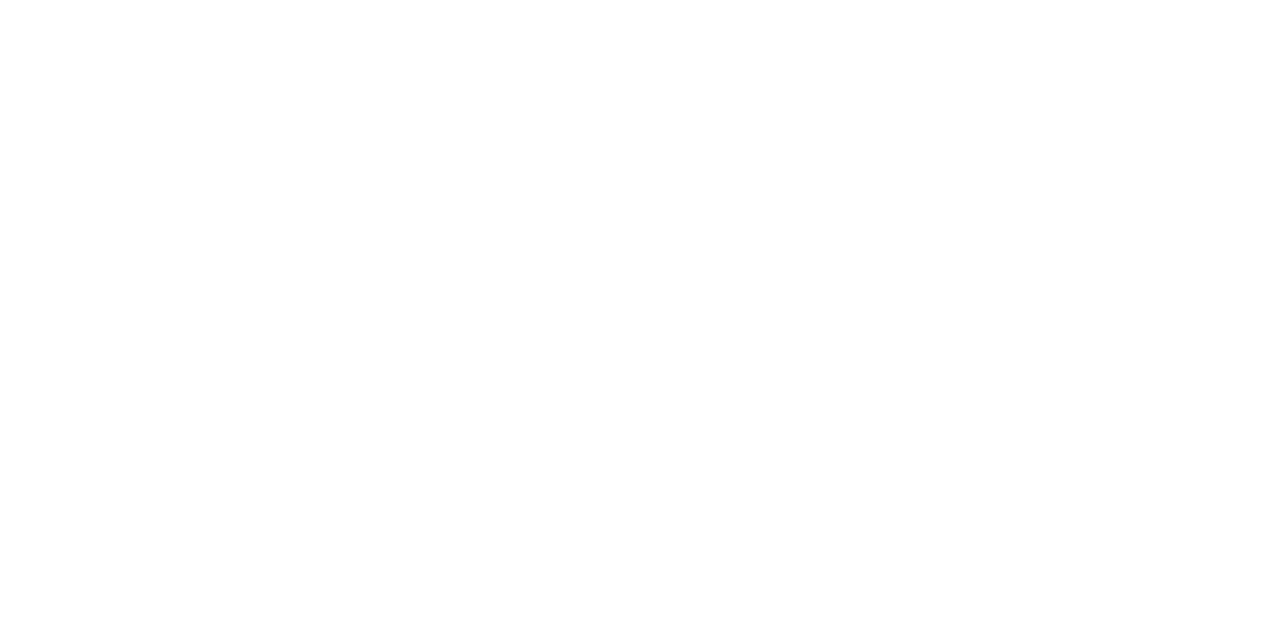
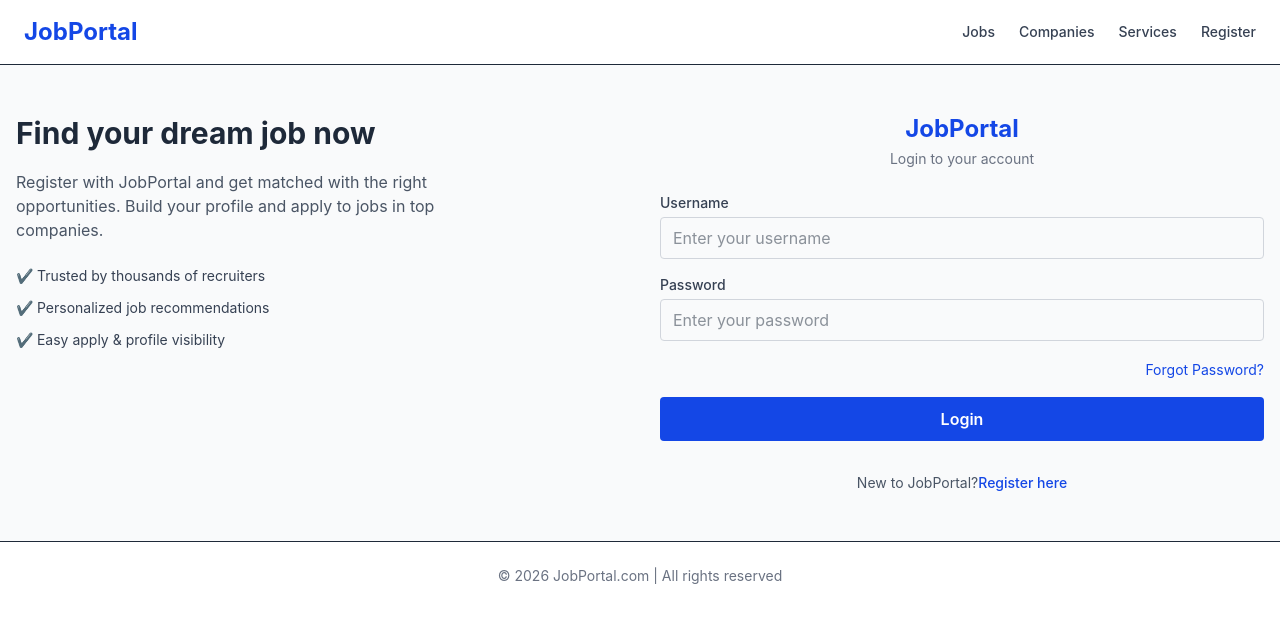
Before and after one commit to vigneshanandhu/React-Frontend-Job-Portal, a React app: page / in a window 1280 px wide. Before the commit this address had no page. Shown: the top 622 px of the page. Built offline with nearby package versions, Linux system fonts and the light colour scheme; the HTML template or start-up script is replaced by a standard one.

Commit message:
change root

```diff
--- a/src/App.jsx
+++ b/src/App.jsx
@@ -9,9 +9,10 @@
   return (
     <BrowserRouter>
       <Routes>
+        <Route path="/" element={<LoginPage />} />
         <Route path="/jobs" element={<JobListPage />} />
         <Route path="/register" element={<RegisterPage />} />
-        <Route path="/login" element={<LoginPage />} />
+
         <Route path="/apply/:jobId" element={<ApplyJobPage />} />
       </Routes>
     </BrowserRouter>
--- a/src/RegisterPage.jsx
+++ b/src/RegisterPage.jsx
@@ -116,7 +116,7 @@
 
                         <p className="text-sm text-center text-gray-600">
                             Already registered?
-                            <Link to="/login" className="text-blue-700 font-medium hover:underline">
+                            <Link to="/" className="text-blue-700 font-medium hover:underline">
                                 Login here
                             </Link>
                         </p>
```
